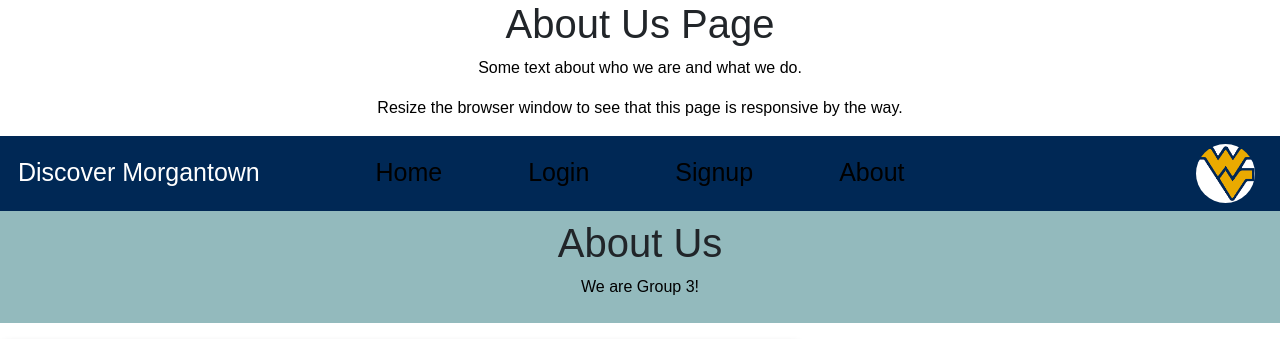
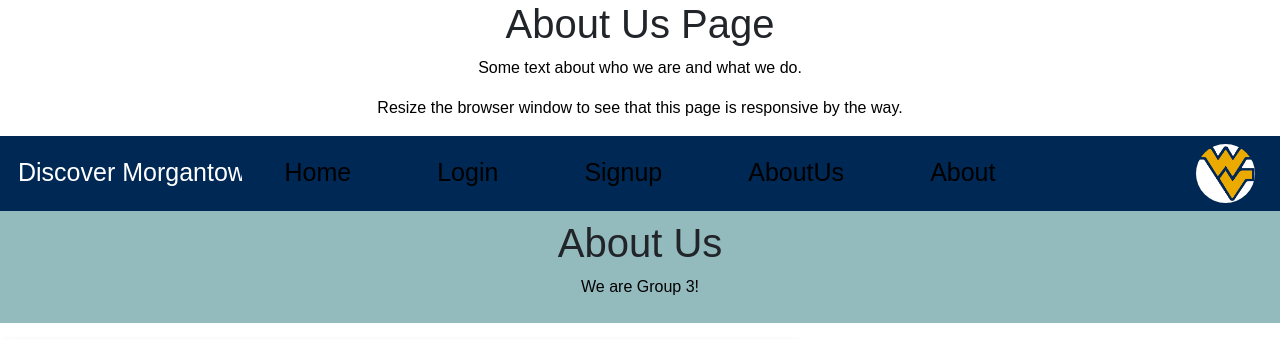
Before and after one commit to MarthaAL/discoverMorgantown, a PHP site: page /index.php in a window 1280 px wide. Shown: the top 339 px of the page. Run offline with PHP 8.4, Linux system fonts and the light colour scheme; some libraries are stand-ins or nearby versions.

Commit message:
Update header.php

```diff
--- a/includes/header.php
+++ b/includes/header.php
@@ -57,6 +57,7 @@ session_start();
                         echo '
                         <li><a href="../home.php"><p style="padding: 18px;">Home</p></a></li>
                         <li><a href="../activities.php"><p style="padding: 18px;">Activities</p></a></li>
+                        <li><a href="../index.php"><p style="padding: 18px;">AboutUs</p></a></li>
                         <li><a href="../about.php"><p style="padding: 18px;">About</p></a></li>';
                     }
 
@@ -66,6 +67,7 @@ session_start();
                         <li><a href="../home.php"><p style="padding: 18px;">Home</p></a></li>
                         <li><a href="../login.php"><p style="padding: 18px;">Login</p></a></li>
                         <li><a href="../signup.php"><p style="padding: 18px;">Signup</p></a></li>
+                        <li><a href="../index.php"><p style="padding: 18px;">AboutUs</p></a></li>
                         <li><a href="../about.php"><p style="padding: 18px;">About</p></a></li>';
                     }
                     ?>
```
